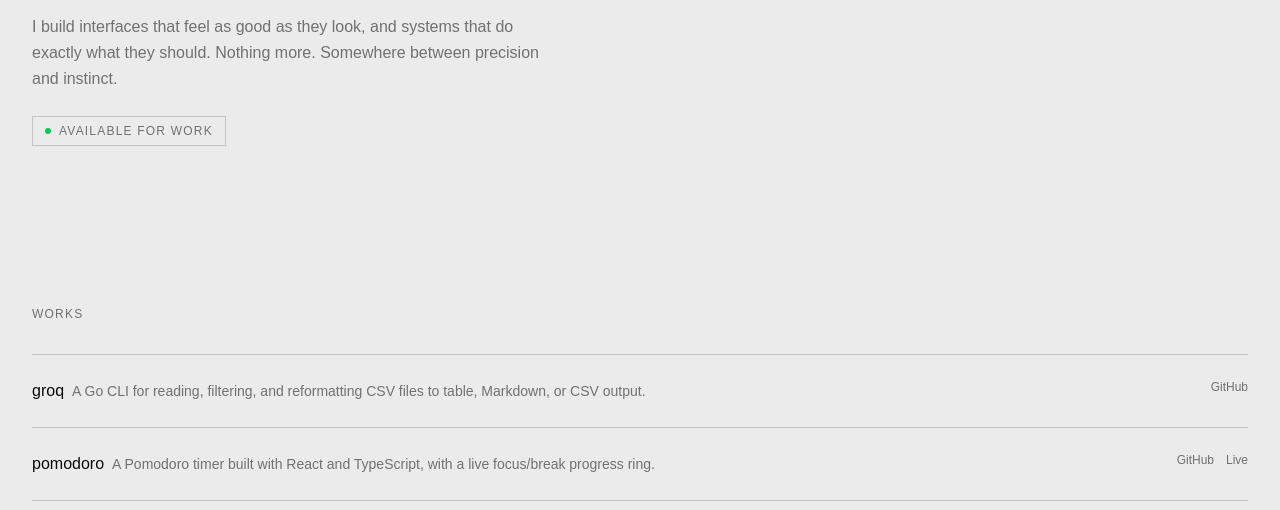
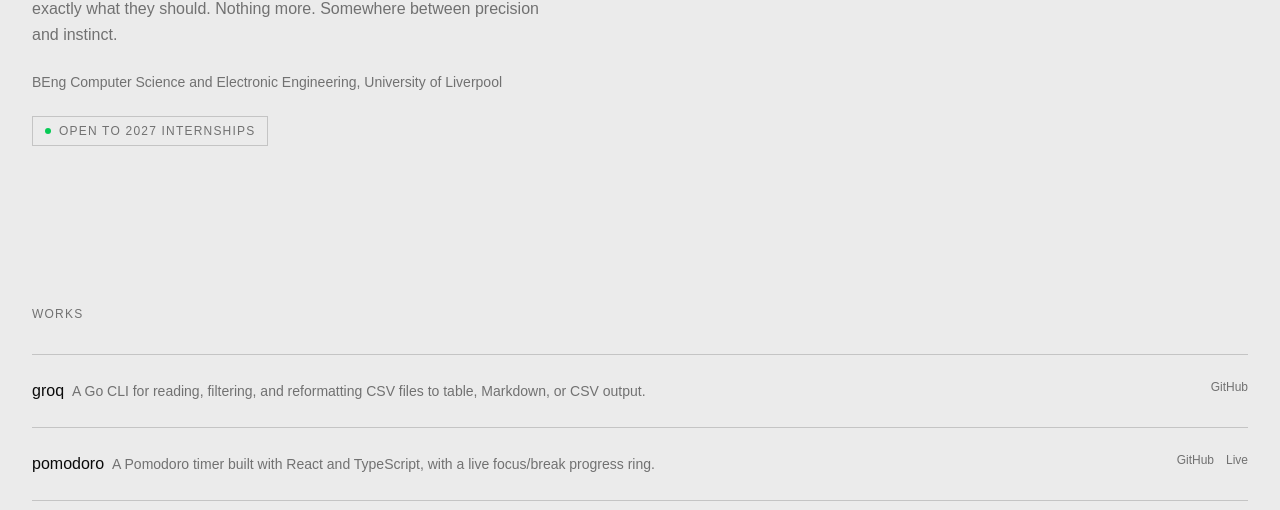
Before and after one commit to princej02/portfolio, an Astro site: page / in a window 1280 px wide. Shown: the part 590-1100 px from the top of the page. Built offline with nearby package versions, Linux system fonts and the light colour scheme; Astro itself is replaced by a stand-in of ours; no server answers.

Commit message:
copy: add degree line and open-to-internships badge to intro
Co-Authored-By: Claude Opus 5.5 <noreply@anthropic.com>

```diff
--- a/src/components/sections/Intro.astro
+++ b/src/components/sections/Intro.astro
@@ -11,8 +11,11 @@
     and systems that do exactly what they should. Nothing more.
     Somewhere between precision and instinct.
   </p>
+  <p class="text-sm text-text-muted mb-6">
+    BEng Computer Science and Electronic Engineering, University of Liverpool
+  </p>
   <span class="inline-flex items-center gap-2 text-xs tracking-widest uppercase text-text-muted border border-border px-3 py-1.5 w-fit">
     <span class="w-1.5 h-1.5 rounded-full bg-green-500 animate-pulse"></span>
-    Available for work
+    Open to 2027 internships
   </span>
 </section>
```
